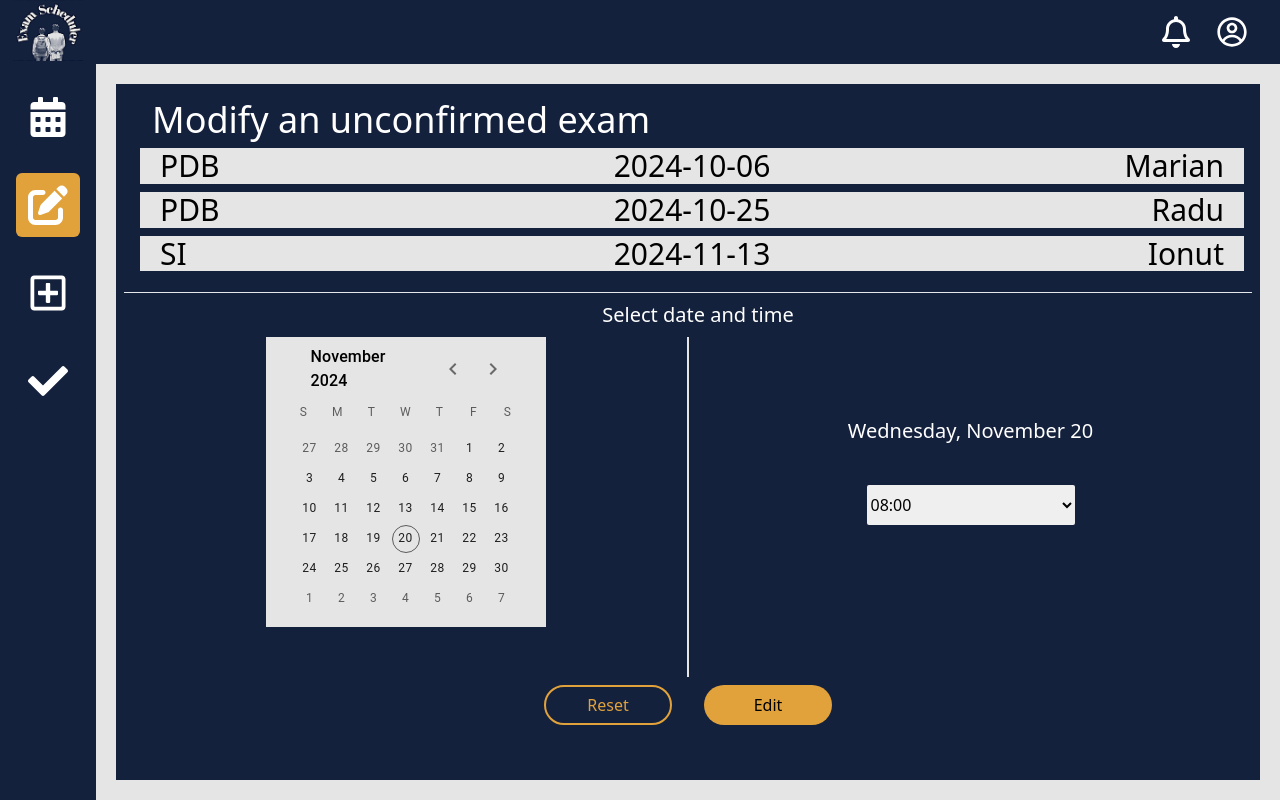
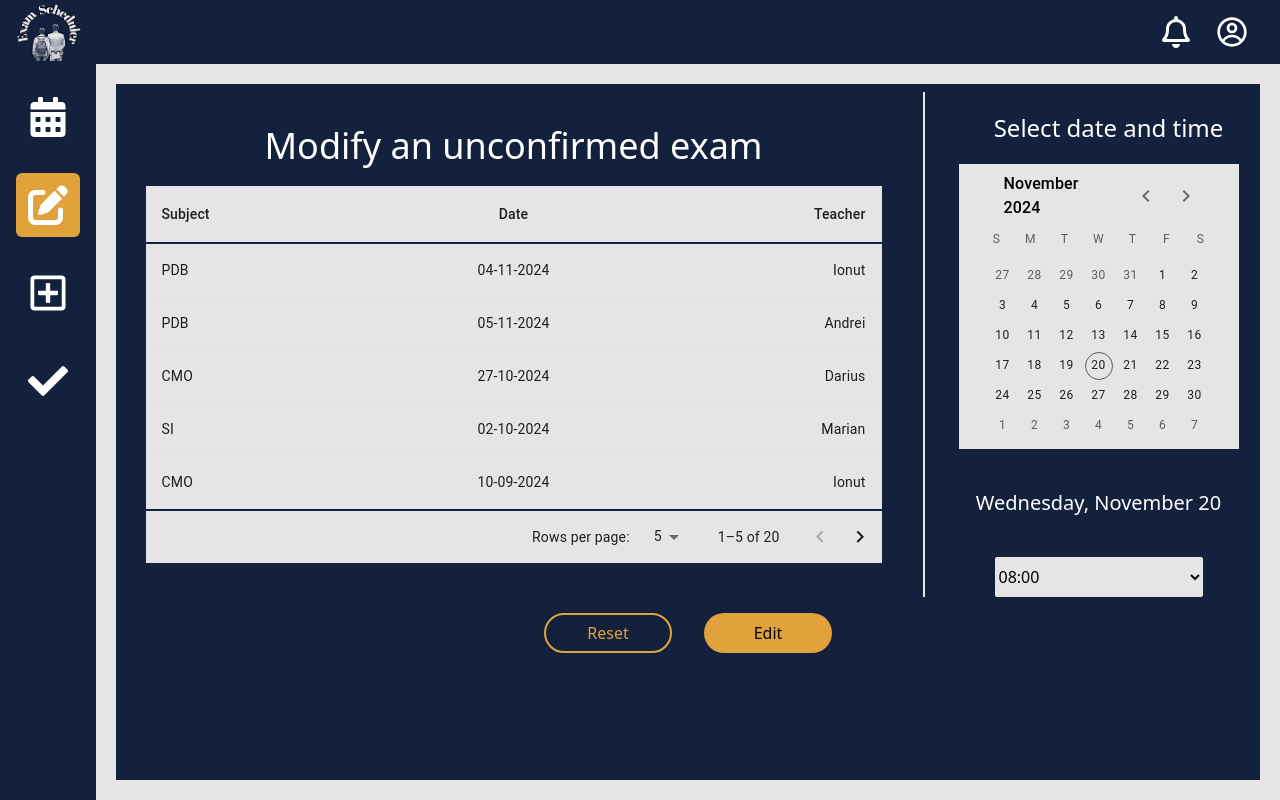
Before and after one commit to ExamProgrammingApp/ExamProgrammingFrontend, a React (Create React App) app: page /modify_exam in a window 1280 px wide. Built offline with nearby package versions, Linux system fonts and the light colour scheme.

Commit message:
Slight changes to mantain consistency

```diff
--- a/src/EditExams.js
+++ b/src/EditExams.js
@@ -5,6 +5,13 @@ import { DateCalendar } from "@mui/x-date-pickers/DateCalendar";
 import { ToastContainer, toast } from "react-toastify";
 import "react-toastify/dist/ReactToastify.css";
 import dayjs from "dayjs";
+import Table from "@mui/material/Table";
+import TableBody from "@mui/material/TableBody";
+import TableCell from "@mui/material/TableCell";
+import TableContainer from "@mui/material/TableContainer";
+import TableHead from "@mui/material/TableHead";
+import TablePagination from "@mui/material/TablePagination";
+import TableRow from "@mui/material/TableRow";
 
 const timeOptions = [
   "08:00",
@@ -15,6 +22,16 @@ const timeOptions = [
   "18:00",
   "20:00",
 ];
+
+const columns = [
+  { id: "exam", label: "Subject", minWidth: 200, align: "left" },
+  { id: "date", label: "Date", minWidth: 200, align: "center" },
+  { id: "teacher", label: "Teacher", minWidth: 200, align: "right" },
+];
+
+function createData(exam, date, teacher) {
+  return { exam, date, teacher };
+}
 
 function getDate(date = new Date()) {
   const today = date;
@@ -49,7 +66,7 @@ function generateExams() {
   }
 
   const exams = [];
-  for (let i = 0; i < 10; i++) {
+  for (let i = 0; i < 20; i++) {
     const examDetails = {
       exam: randomPick(subjects),
       teacher: randomPick(teachers),
@@ -73,7 +90,8 @@ const EditExams = () => {
   const [selectedExam, setSelectedExam] = useState(null);
   const [examDate, setExamDate] = useState(getDate());
   const [exams, setExams] = useState([]);
-
+  const [page, setPage] = useState(0);
+  const [rowsPerPage, setRowsPerPage] = useState(5);
   const notify = (text = "Success") => toast.success(text);
 
   const handleTimeChange = (event) => {
@@ -99,6 +117,15 @@ const EditExams = () => {
     notify("Edit made successfully");
   };
 
+  const handleChangePage = (event, newPage) => {
+    setPage(newPage);
+  };
+
+  const handleChangeRowsPerPage = (event) => {
+    setRowsPerPage(+event.target.value);
+    setPage(0);
+  };
+
   const SelectExam = (exam, index) => {
     setSelectedExam(exam);
     setSelectedExamIndex(index);
@@ -116,39 +143,84 @@ const EditExams = () => {
   return (
     <div className="h-[calc(100vh-64px)] w-auto bg-gray-1 flex p-5 space-y-5">
       <div className="bg-blue-1 w-full h-full p-2 flex flex-col">
-        <div className="w-full h-[25vh] p-2">
-          <h1 className="text-4xl font-sans text-white pl-5 pb-2">
+        <div className="flex flex-row justify-evenly items-center">
+          <div className="w-2/3 p-2 ">
+            <h1 className="text-4xl font-sans text-white pb-5 text-center">
               Modify an unconfirmed exam
             </h1>
-          <div className="w-full h-2/3 overflow-scroll overflow-x-hidden flex flex-col space-y-2 pl-2">
-            {exams.map((exam, index) => (
-              <div
+            <TableContainer className="max-h-[380px] overflow-y-auto">
+              <Table stickyHeader aria-label="sticky table">
+                <TableHead>
+                  <TableRow>
+                    {columns.map((column) => (
+                      <TableCell
+                        key={column.id}
+                        align={column.align}
+                        style={{
+                          minWidth: column.minWidth,
+                          backgroundColor: "#E5E5E5",
+                          borderBottom: "2px solid #14213D",
+                        }}
+                      >
+                        {column.label}
+                      </TableCell>
+                    ))}
+                  </TableRow>
+                </TableHead>
+                <TableBody>
+                  {exams
+                    .slice(page * rowsPerPage, page * rowsPerPage + rowsPerPage)
+                    .map((exam, index) => {
+                      return (
+                        <TableRow
+                          role="checkbox"
+                          tabIndex={-1}
                           key={index}
-                className={`flex flex-row items-center ${
-                  selectedExamIndex === index ? "bg-orange-1" : "bg-gray-1"
-                } justify-between px-5 hover:bg-orange-1 `}
+                          className={`  cursor-pointer transition duration-500 ${
+                            selectedExam?.exam === exam.exam &&
+                            selectedExam?.date === exam.date &&
+                            selectedExam?.teacher === exam.teacher
+                              ? "bg-orange-1"
+                              : "bg-gray-1"
+                          } hover:bg-orange-1`}
                           onClick={() => SelectExam(exam, index)}
                         >
-                <h1 className="text-3xl font-sans text-black w-fit text-left min-w-32">
-                  {exam.exam}
-                </h1>
-                <h1 className="text-3xl font-sans text-black w-auto text-center">
-                  {exam.date}
-                </h1>
-                <h1 className="text-3xl font-sans text-black w-fit text-right min-w-32">
-                  {exam.teacher}
-                </h1>
+                          {columns.map((column) => {
+                            const value =
+                              column.id === "date"
+                                ? dayjs(exam[column.id]).format("DD-MM-YYYY")
+                                : exam[column.id];
+                            return (
+                              <TableCell key={column.id} align={column.align}>
+                                {value}
+                              </TableCell>
+                            );
+                          })}
+                        </TableRow>
+                      );
+                    })}
+                </TableBody>
+              </Table>
+            </TableContainer>
+            <TablePagination
+              rowsPerPageOptions={[5, 10]}
+              component="div"
+              count={exams.length}
+              rowsPerPage={rowsPerPage}
+              page={page}
+              onPageChange={handleChangePage}
+              onRowsPerPageChange={handleChangeRowsPerPage}
+              className="bg-gray-1 border-t-[2px] border-blue-1"
+            />
           </div>
-            ))}
-          </div>
-        </div>
-        <hr className="w-full p-1"></hr>
-        <h1 className="text-xl font-sans text-white pl-5 pb-2 ml-auto mr-auto">
+          <div className="h-full border-r-2 border-gray-1 mx-5"></div>
+          <div className="flex flex-col w-fit flex-2">
+            <h1 className="text-2xl font-sans text-white pl-5 py-5 ml-auto mr-auto">
               Select date and time
             </h1>
-        <div className="w-full h-1/2 flex">
-          <div className="flex-1 w-full h-full justify-items-center">
-            <div className="bg-gray-1 w-fit h-fit max-h-[290px]">
+            <div className="w-full h-1/2 flex flex-col">
+              <div className=" w-full h-full justify-items-center">
+                <div className="bg-gray-1 w-fit h-fit max-h-[285px]">
                   <LocalizationProvider dateAdapter={AdapterDayjs}>
                     <DateCalendar
                       value={calendarDate}
@@ -160,20 +232,41 @@ const EditExams = () => {
                         width: "85%",
                         maxWidth: "300px",
                         ".MuiDayCalendar-root": { fontSize: "0.7rem" },
-                    ".MuiPickersDay-root": { width: "28px", height: "28px" },
+                        ".MuiPickersDay-root": {
+                          width: "28px",
+                          height: "28px",
+                        },
+
+                        ".Mui-selected": {
+                          backgroundColor: "#E1A23B !important",
+                          color: "#FFFFFF !important",
+                          "&:hover": {
+                            backgroundColor: "#E1A23B !important",
+                          },
+                        },
+                        ".MuiPickersDay-root.Mui-selected.Mui-focusVisible": {
+                          backgroundColor: "#E1A23B !important",
+                          color: "#FFFFFF !important",
+                        },
+                        ".MuiPickersDay-root.Mui-selected.Mui-active": {
+                          backgroundColor: "#E1A23B !important",
+                          color: "#FFFFFF !important",
+                        },
                       }}
                     />
                   </LocalizationProvider>
                 </div>
               </div>
-          <div className="h-full border-r-2 border-gray-1"></div>
-          <div className="flex-1  w-full h-full justify-items-center ">
-            <h1 className="text-xl font-sans text-white pt-20">{examDate}</h1>
+
+              <div className=" w-full h-full justify-items-center ">
+                <h1 className="text-xl font-sans text-white pt-10">
+                  {examDate}
+                </h1>
                 <div className="pt-10">
                   <select
                     value={selectedTime}
                     onChange={handleTimeChange}
-                className="w-52 h-10 rounded-sm"
+                    className="w-52 h-10 rounded-sm bg-gray-1"
                   >
                     {timeOptions.map((time, index) => (
                       <option key={index} value={time}>
@@ -184,7 +277,9 @@ const EditExams = () => {
                 </div>
               </div>
             </div>
-        <div className="flex flex-row justify-center w-full space-x-8 pt-2">
+          </div>
+        </div>
+        <div className="flex flex-row justify-center w-full space-x-8 pt-4">
           <button
             className="bg-blue-1 w-32 h-10 text-orange-1 border-orange-1 border-2 rounded-full"
             onClick={handleResetClick}
--- a/src/Exams.js
+++ b/src/Exams.js
@@ -10,6 +10,7 @@ import { IoPersonSharp } from "react-icons/io5";
 import { CiClock2 } from "react-icons/ci";
 import { FaHouseChimney } from "react-icons/fa6";
 import Badge from "@mui/material/Badge";
+import dayjs from "dayjs";
 
 const months = [
   "January",
@@ -152,6 +153,12 @@ const Exams = () => {
     setExams(generatedExams);
     const groupedExamDates = groupExamDaysByMonth(generatedExams);
     setGroupedExams(groupedExamDates);
+
+    const date = dayjs(new Date());
+    const monthIndex = date.month();
+    setCurrentMonth(monthIndex);
+    const daysForCurrentMonth = getDays(monthIndex, groupedExamDates);
+    setHighlightedDays(daysForCurrentMonth);
   }, []);
 
   return (
@@ -166,6 +173,15 @@ const Exams = () => {
               views={["day"]}
               onMonthChange={handleMonthChange}
               onChange={(date) => handleDayClick(date)}
+              sx={{
+                ".Mui-selected": {
+                  backgroundColor: "#E1A23B !important",
+                  color: "#FFFFFF !important",
+                  "&:hover": {
+                    backgroundColor: "#E1A23B !important",
+                  },
+                },
+              }}
               slots={{
                 day: ServerDay,
               }}
@@ -232,10 +248,10 @@ const Exams = () => {
                     Prev
                   </button>
                   <button
-                    className="text-white bg-blue-1 border-white border-2 rounded-full w-10 h-10"
+                    className="text-white bg-blue-1 border-white border-2 rounded-full w-24 h-10"
                     disabled={true}
                   >
-                    {currentPage + 1}
+                    {currentPage + 1} out of {selectedExam.length}
                   </button>
                   <button
                     onClick={handleNext}
--- a/src/ProgramExam.js
+++ b/src/ProgramExam.js
@@ -4,6 +4,8 @@ import { AdapterDayjs } from "@mui/x-date-pickers/AdapterDayjs";
 import { DateCalendar } from "@mui/x-date-pickers/DateCalendar";
 import { PickersDay } from "@mui/x-date-pickers/PickersDay";
 import Badge from "@mui/material/Badge";
+import { ToastContainer, toast } from "react-toastify";
+import "react-toastify/dist/ReactToastify.css";
 
 const ScheduleExam = () => {
   const [formData, setFormData] = useState({
@@ -15,6 +17,8 @@ const ScheduleExam = () => {
     duration: "",
     date: null,
   });
+  const notifySuccess = (text = "Success") => toast.success(text);
+  const notifyFailed = (text = "Operation Failed") => toast.error(text);
 
   const handleInputChange = (e) => {
     const { name, value } = e.target;
@@ -40,6 +44,9 @@ const ScheduleExam = () => {
   const handleAddExam = () => {
     if (Object.values(formData).every((value) => value)) {
       handleReset();
+      notifySuccess("Exam was successfully added");
+    } else {
+      notifyFailed("All fields are required");
     }
   };
 
@@ -47,52 +54,39 @@ const ScheduleExam = () => {
     const { day, outsideCurrentMonth, ...other } = props;
 
     return (
-      <Badge
-        key={props.day.toString()}
-        overlap="circular"
-        badgeContent={false}
-      >
-        <PickersDay {...other} outsideCurrentMonth={outsideCurrentMonth} day={day} />
+      <Badge key={props.day.toString()} overlap="circular" badgeContent={false}>
+        <PickersDay
+          {...other}
+          outsideCurrentMonth={outsideCurrentMonth}
+          day={day}
+        />
       </Badge>
     );
   };
 
   return (
-    <div className="flex min-h-screen bg-gray-100">
-
+    <div className="flex h-[calc(100vh-64px)] bg-gray-1">
       {/* Main Content */}
       <div className="flex flex-col flex-1 p-8">
-        <h1 className="text-5xl font-handwriting mb-10 text-gray-900">Schedule an exam</h1>
+        <h1 className="text-5xl font-handwriting mb-5 text-gray-900">
+          Schedule an exam
+        </h1>
 
         <form className="grid grid-cols-1 md:grid-cols-2 gap-10">
           {/* Left Column */}
-          <div className="space-y-6">
-            {/* Subject */}
-            <div>
-              <label className="block text-lg font-medium text-gray-800">Subject</label>
-              <select
-                name="subject"
-                value={formData.subject}
-                onChange={handleInputChange}
-                className="block w-full mt-2 p-3 bg-white border-2 border-gray-400 rounded-lg"
-              >
-                <option value="">Select</option>
-                <option value="math">Mathematics</option>
-                <option value="physics">Physics</option>
-              </select>
-            </div>
-
+          <div className="space-y-4">
             {/* Teacher */}
             <div className="w-full">
-              <label className="block text-lg font-medium text-gray-800 mb-2">Teacher</label>
+              <label className="block text-lg font-medium text-gray-800">
+                Teacher
+              </label>
               <div className="flex w-full">
                 {/* Select-ul */}
                 <select
                   name="teacher"
                   value={formData.teacher}
                   onChange={handleInputChange}
-                  className="block w-full p-3 bg-white border-2 border-gray-400 rounded-l-lg focus:outline-none"
-                  style={{ height: "51px", boxSizing: "border-box" }} // Lățime și înălțime corect calculate
+                  className=" w-full pl-3 bg-white border-2 border-gray-400 rounded-l-lg focus:outline-none box-border h-10"
                 >
                   <option value="">Select</option>
                   <option value="smith">Dr. Smith</option>
@@ -102,12 +96,7 @@ const ScheduleExam = () => {
                 {/* Butonul */}
                 <button
                   type="button"
-                  className="text-lg font-semibold text-white bg-yellow-500 rounded-r-lg hover:bg-yellow-600 flex-shrink-0"
-                  style={{
-                    height: "51px", // Aceeași înălțime
-                    padding: "0 16px", // Padding ajustat pentru un aspect uniform
-                    boxSizing: "border-box",
-                  }}
+                  className="text-lg font-medium text-white bg-yellow-500 rounded-r-lg hover:bg-yellow-600 flex-shrink-0 h-10 min-w-52 w-1/2"
                 >
                   See teacher's schedule
                 </button>
@@ -115,18 +104,23 @@ const ScheduleExam = () => {
             </div>
             {/* Calendar */}
             <div>
-              <label className="text-lg font-medium text-gray-800 mb-3 block">Select a day</label>
-              <div className="w-full bg-gray-1 rounded-3xl p-6">
+              <label className="text-lg font-medium text-gray-800 block">
+                Select a day
+              </label>
+              <div className="w-full h-fit bg-white rounded-3xl px-10 border-2 border-gray-400">
                 <LocalizationProvider dateAdapter={AdapterDayjs}>
                   <DateCalendar
                     value={formData.date}
+                    views={["day"]}
+                    fixedWeekNumber={6}
+                    showDaysOutsideCurrentMonth={true}
                     onChange={handleDateChange}
                     slots={{ day: ServerDay }}
                     slotProps={{
                       day: {
                         sx: {
-                          width: "40px",
-                          height: "40px",
+                          width: "30px",
+                          height: "30px",
                           display: "flex",
                           alignItems: "center",
                           justifyContent: "center",
@@ -140,14 +134,14 @@ const ScheduleExam = () => {
                         },
                       },
                     }}
-                    className="mx-auto"
+                    //className="mx-auto"
                     sx={{
                       width: "100%",
-                      maxWidth: 800,
+                      maxWidth: 600,
+                      maxHeight: "300px",
                       margin: "0 auto",
                       ".MuiCalendarPicker-root": {
-                        maxWidth: "100%",
-                        marginBottom: "20px",
+                        maxWidth: "90%",
                       },
                       ".MuiDayCalendar-weekContainer": {
                         display: "grid",
@@ -167,6 +161,13 @@ const ScheduleExam = () => {
                         fontSize: "14px",
                         textAlign: "center",
                       },
+                      ".Mui-selected": {
+                        backgroundColor: "#E1A23B !important",
+                        color: "#FFFFFF !important",
+                        "&:hover": {
+                          backgroundColor: "#E1A23B !important",
+                        },
+                      },
                     }}
                   />
                 </LocalizationProvider>
@@ -175,15 +176,34 @@ const ScheduleExam = () => {
           </div>
 
           {/* Right Column */}
-          <div className="space-y-6">
+
+          <div className="space-y-4">
+            {/* Subject */}
+            <div>
+              <label className="block text-lg font-medium text-gray-800">
+                Subject
+              </label>
+              <select
+                name="subject"
+                value={formData.subject}
+                onChange={handleInputChange}
+                className="block w-full pl-3 bg-white border-2 border-gray-400 rounded-lg h-10"
+              >
+                <option value="">Select</option>
+                <option value="math">Mathematics</option>
+                <option value="physics">Physics</option>
+              </select>
+            </div>
             {/* Group */}
             <div>
-              <label className="block text-lg font-medium text-gray-800">Group</label>
+              <label className="block text-lg font-medium text-gray-800">
+                Group
+              </label>
               <select
                 name="group"
                 value={formData.group}
                 onChange={handleInputChange}
-                className="block w-full mt-2 p-3 bg-white border-2 border-gray-400 rounded-lg"
+                className="block w-full bg-white border-2 pl-3 border-gray-400 rounded-lg h-10"
               >
                 <option value="">Select</option>
                 <option value="a1">Group A1</option>
@@ -193,7 +213,9 @@ const ScheduleExam = () => {
 
             {/* Nr. of Students */}
             <div>
-              <label className="block text-lg font-medium text-gray-800">Nr. of students</label>
+              <label className="block text-lg font-medium text-gray-800">
+                Nr. of students
+              </label>
               <input
                 type="number"
                 name="students"
@@ -202,27 +224,31 @@ const ScheduleExam = () => {
                 min="1"
                 max="100"
                 placeholder="Enter number of students"
-                className="block w-full mt-2 p-3 bg-white border-2 border-gray-400 rounded-lg"
+                className="block w-full pl-3 bg-white border-2 border-gray-400 rounded-lg h-10"
               />
             </div>
 
             {/* Select Time */}
             <div className="flex flex-col items-start mt-8">
-              <label className="text-xl leading-none text-black mb-3">Select time</label>
-              <div className="w-full max-w-sm bg-blue-1 rounded-3xl p-6">
+              <label className="text-xl leading-none text-black mb-3">
+                Select time
+              </label>
+              <div className="w-full max-w-sm rounded-3xl">
                 <input
                   type="time"
                   name="time"
                   value={formData.time}
                   onChange={handleInputChange}
-                  className="block w-full p-4 text-black text-lg bg-gray-100 border-2 border-gray-300 rounded-xl focus:ring-2 focus:ring-orange-1 focus:border-orange-1 outline-none"
+                  className="block w-full pl-3 h-10 text-black text-lg bg-gray-100 border-2 border-gray-300 rounded-xl focus:ring-2 focus:ring-orange-1 focus:border-orange-1 outline-none"
                 />
               </div>
             </div>
 
             {/* Duration */}
             <div>
-              <label className="block text-lg font-medium text-gray-800">Duration (in minutes)</label>
+              <label className="block text-lg font-medium text-gray-800">
+                Duration (in minutes)
+              </label>
               <input
                 type="number"
                 name="duration"
@@ -230,16 +256,14 @@ const ScheduleExam = () => {
                 onChange={handleInputChange}
                 min="1"
                 placeholder="Enter duration in minutes"
-                className="block w-full mt-2 p-3 bg-white border-2 border-gray-400 rounded-lg"
+                className="block w-full pl-3 bg-white border-2 border-gray-400 rounded-lg h-10"
               />
             </div>
           </div>
         </form>
 
-
-
         {/* Buttons */}
-        <div className="mt-10 flex justify-center space-x-6">
+        <div className="flex justify-center space-x-12 pt-8">
           <button
             type="button"
             onClick={handleReset}
@@ -254,9 +278,9 @@ const ScheduleExam = () => {
           >
             Add Exam
           </button>
-
         </div>
       </div>
+      <ToastContainer />
     </div>
   );
 };
```
Also changed, not shown: src/Modal.js (+4 -4 lines). Lines whose indentation alone changed are shown as unchanged.
